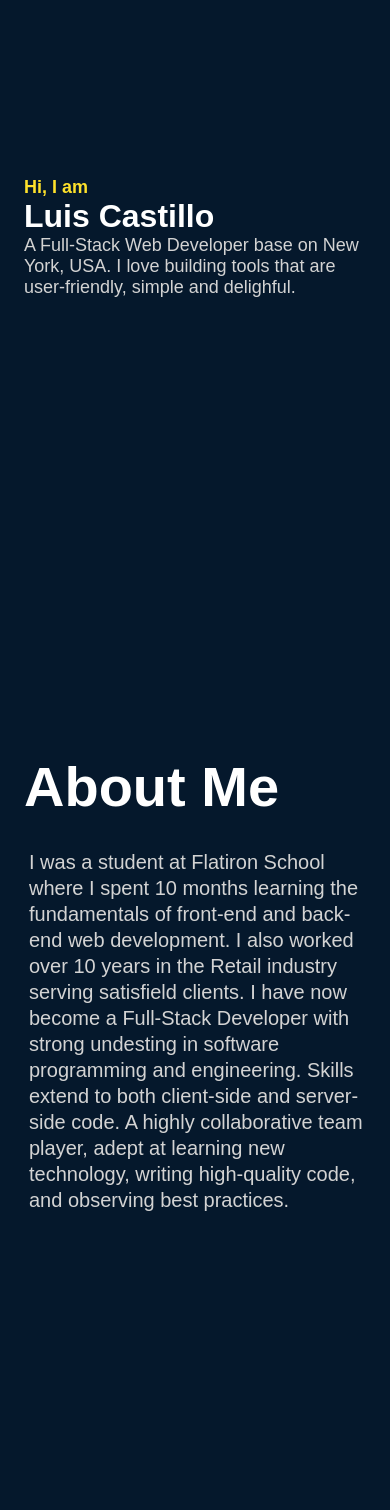
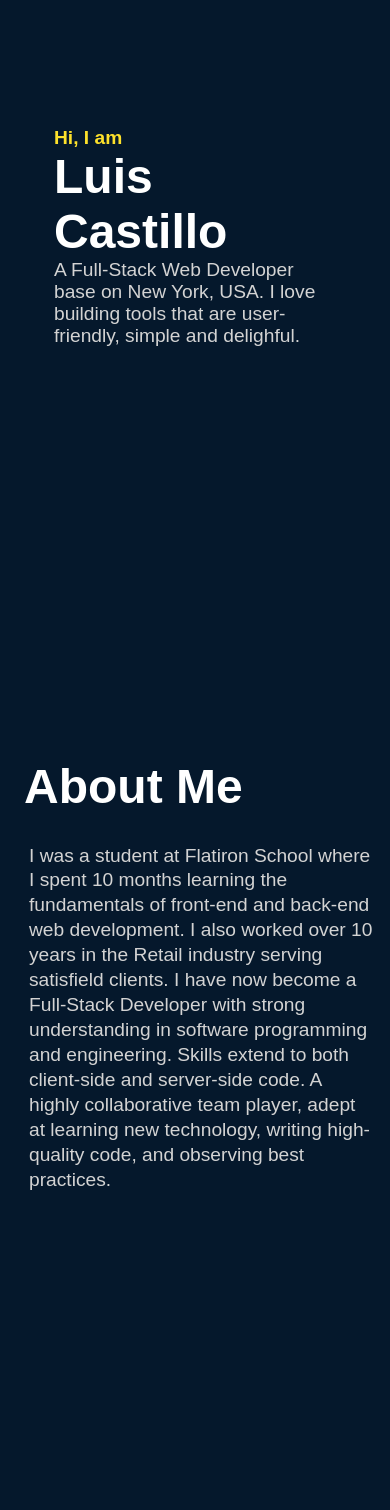
Before and after one commit to LuisCastilloKC/luis-castillo-portfolio, a React (Create React App) app: page /# in a window 390 px wide. Shown: the part 240-1750 px from the top of the page. Built offline with nearby package versions, Linux system fonts and the light colour scheme.

Commit message:
fix nav bar, add background to nav bar, resize font for mobile and contact icon

```diff
--- a/src/pages/About.jsx
+++ b/src/pages/About.jsx
@@ -11,7 +11,7 @@ const About = () => {
                         <AboutP>
                             I was a student at Flatiron School where I spent 10 months learning the fundamentals
                             of front-end and back-end web development. I also worked over 10 years in the Retail industry serving
-                            satisfield clients. I have now become a Full-Stack Developer with strong undesting in software programming and engineering.
+                            satisfield clients. I have now become a Full-Stack Developer with strong understanding in software programming and engineering.
                             Skills extend to both client-side and server-side code. A highly collaborative team player, adept at learning
                             new technology, writing high-quality code, and observing best practices.
                         </AboutP>
--- a/src/pages/Contact.jsx
+++ b/src/pages/Contact.jsx
@@ -19,8 +19,8 @@ const Contact = () => {
             <ContactWrapper>
                 <ContactContent>
                     <ConctactH2>Lets Connect!</ConctactH2>
-                    <ContactP>I'm currently open to work. Get in touch
-                        with one of these method to get to me.</ContactP>
+                    <ContactP>I'm currently open to work for Front-end Developer, Back-end Developer, Full-Stack Developer. Get in touch
+                        with one of these method to get me.</ContactP>
             <ContactLinkContainer>
                 <ContactGitHubIcon>
                     <a href="https://github.com/LuisCastilloKC" rel="noreferrer" target="_blank"><FaGithub /></a>
--- a/src/pages/Projects.jsx
+++ b/src/pages/Projects.jsx
@@ -41,7 +41,6 @@ const Projects = () => {
                                     <strong>Technology used</strong>
                                     <li>Sinatra</li>
                                     <li>SQLite 3</li>
-                                    <li>Sinatra</li>
                                     <li>ActiveRecord</li>
                                 </ul>
                         </ProjectParagraphContainer>
--- a/src/pages/about.jsx
+++ b/src/pages/about.jsx
@@ -11,7 +11,7 @@ const About = () => {
                         <AboutP>
                             I was a student at Flatiron School where I spent 10 months learning the fundamentals
                             of front-end and back-end web development. I also worked over 10 years in the Retail industry serving
-                            satisfield clients. I have now become a Full-Stack Developer with strong undesting in software programming and engineering.
+                            satisfield clients. I have now become a Full-Stack Developer with strong understanding in software programming and engineering.
                             Skills extend to both client-side and server-side code. A highly collaborative team player, adept at learning
                             new technology, writing high-quality code, and observing best practices.
                         </AboutP>
--- a/src/pages/contact.jsx
+++ b/src/pages/contact.jsx
@@ -19,8 +19,8 @@ const Contact = () => {
             <ContactWrapper>
                 <ContactContent>
                     <ConctactH2>Lets Connect!</ConctactH2>
-                    <ContactP>I'm currently open to work. Get in touch
-                        with one of these method to get to me.</ContactP>
+                    <ContactP>I'm currently open to work for Front-end Developer, Back-end Developer, Full-Stack Developer. Get in touch
+                        with one of these method to get me.</ContactP>
             <ContactLinkContainer>
                 <ContactGitHubIcon>
                     <a href="https://github.com/LuisCastilloKC" rel="noreferrer" target="_blank"><FaGithub /></a>
--- a/src/styles/Container.js
+++ b/src/styles/Container.js
@@ -12,9 +12,7 @@ import styled from 'styled-components'
     `;
 
     export const HomeContent = styled.div`
-        z-index: 3;
         max-width: 1200px;
-        position: absolute;
         padding: 8px 24px;
         display: flex;
         flex-direction: column;
@@ -39,27 +37,23 @@ import styled from 'styled-components'
         @media screen and (max-width: 768px){
             font-size: 3rem;
         }
-
-        @media screen and (max-width: 480px){
-            font-size: 32px;
-        }
     `
     export const HomeH3 = styled.h3`
         color: #fee12b;
-        font-size: clamp(15px, 18px, 25px);
+        font-size: 1.3rem;
         font-weight: bold;
+
+        @media screen and (max-width: 768px){
+            font-size: 1.2rem;
+        }
     `
     export const HomeP = styled.p`
         color: #D3D3D3;
-        font-size: 20px;
+        font-size: 1.3rem;
         max-width: 620px;
 
         @media screen and (max-width: 768px){
-            font-size: 20px;
-        }
-
-        @media screen and (max-width: 480px){
-            font-size: 18px;
+            font-size: 1.2rem;
         }
     `
 
@@ -99,13 +93,20 @@ import styled from 'styled-components'
 
         @media screen and (max-width: 768px) {
             margin-right: auto;
+            font-size: 3.0rem;
         }
     `
     export const AboutP = styled.p`
         color: #D3D3D3;
         text-align: left;
-        font-size: 20px;
+        font-size: 1.3rem;
         line-height: 1.3;
+
+        @media screen and (max-width: 768px){
+            font-size: 1.2rem;
+            text-align: left;
+        }
+
     `
 
     export const ProjectsContainerStyled = styled.div`
@@ -158,6 +159,10 @@ import styled from 'styled-components'
         font-size: 3.5rem;
         color: #fff;
         margin-bottom: 30px;
+
+        @media screen and (max-width: 768px){
+            font-size: 3.0rem;
+        }
     `
     export const ProjectH3 = styled.h3`
         text-align: center;
@@ -184,7 +189,8 @@ import styled from 'styled-components'
         padding: 0px;
     `
     export const ContactContent = styled.div`
-        padding: 10px;
+
+        padding: 10px 150px;
 
         @media screen and (max-width: 768px){
             display: flex;
@@ -198,6 +204,10 @@ import styled from 'styled-components'
     export const ContactH1 = styled.h1`
         color: #fff;
         font-size: 3.5rem;
+
+        @media screen and (max-width: 768px){
+            font-size: 3.0rem;
+        }
         `
     export const ConctactH2 = styled.h2`
         color: #fff;
@@ -209,15 +219,16 @@ import styled from 'styled-components'
             flex-direction: column;
             text-align: center;
             padding: 10px;
+            font-size: 1.4rem;
         }
         `
     export const ContactP = styled.p`
         color: #D3D3D3;
-        font-size: 1.5rem;
+        font-size: 1.3rem;
 
         @media screen and (max-width: 768px){
-            font-size: 1.3rem;
-            text-align: left;
+            font-size: 1.2rem;
+            text-align: center;
         }
 
         `
@@ -239,7 +250,7 @@ import styled from 'styled-components'
         width: 2.4em;
         height: 2.4em;
         line-height: 2.4em;
-        font-size: 3rem;
+        font-size: 2.3rem;
         margin: 10px;
         border-radius: 50%;
         border: solid #fff;
@@ -262,7 +273,7 @@ import styled from 'styled-components'
         width: 2.4em;
         height: 2.4em;
         line-height: 2.4em;
-        font-size: 3rem;
+        font-size: 2.3rem;
         margin: 10px;
         border-radius: 50%;
         border: solid #fff;
@@ -283,7 +294,7 @@ import styled from 'styled-components'
         width: 2.4em;
         height: 2.4em;
         line-height: 2.4em;
-        font-size: 3rem;
+        font-size: 2.3rem;
         margin: 10px;
         border-radius: 50%;
         border: solid #fff;
@@ -304,7 +315,7 @@ import styled from 'styled-components'
         width: 2.4em;
         height: 2.4em;
         line-height: 2.4em;
-        font-size: 3rem;
+        font-size: 2.3rem;
         margin: 10px;
         border-radius: 50%;
         border: solid #fff;
--- a/src/styles/Nav.js
+++ b/src/styles/Nav.js
@@ -13,6 +13,7 @@ import { Link } from 'react-scroll'
     display: flex;
     justify-content: space-between;
     top: 0;
+    background-color: #05182c;
 
 
     a:hover {
@@ -50,8 +51,8 @@ import { Link } from 'react-scroll'
     transform: ${({ open }) => open ? 'translateX(0)' : 'translateX(100%)'};
     top: 0;
     right: 0;
-    height: 100vh;
-    width: 300px;
+    height: 107vh;
+    width: 250px;
     padding-top: 3.5rem;
     transition: transform 0.3s ease-in-out;
 
```
